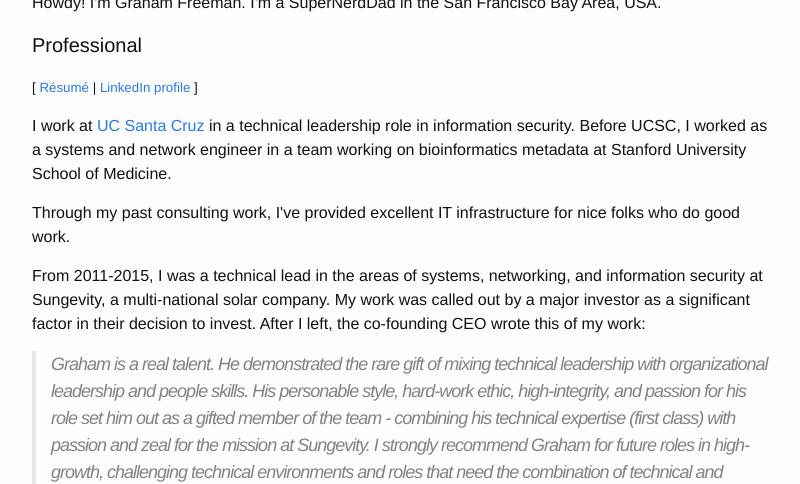
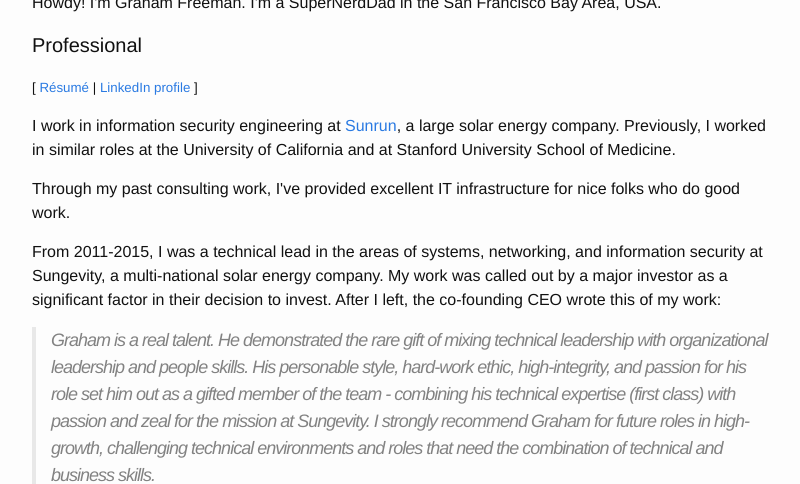
Before and after one commit to gjmf/gjmf.github.io, a Jekyll site: the page built from index.html, in a window 1280 px wide and 900 px high, cut to the strip 416-900 px from the top of the window. Shown: the whole strip, without its empty margins (238-1038 px from the left). Built offline with Jekyll 4.4.1, drawn with Linux system fonts in a browser that asks for light colours.

Commit message:
Update index.html
New job!

```diff
--- a/index.html
+++ b/index.html
@@ -23,13 +23,13 @@
 </p>
 
         <p>
-        I work at <a href="https://www.ucsc.edu/">UC Santa Cruz</a> in a technical leadership role in information security. Before UCSC, I worked as a systems and network engineer in a team working on bioinformatics metadata at Stanford University School of Medicine.
+	I work in information security engineering at <a href="https://www.sunrun.com/">Sunrun</a>, a large solar energy company. Previously, I worked in similar roles at the University of California and at Stanford University School of Medicine.
 	</p>
 	<p>
         Through my past consulting work, I've provided excellent IT infrastructure for nice folks who do good work.
         </p>
         <p>
-        From 2011-2015, I was a technical lead in the areas of systems, networking, and information security at Sungevity, a multi-national solar company. My work was called out by a major investor as a significant factor in their decision to invest. After I left, the co-founding CEO wrote this of my work:
+        From 2011-2015, I was a technical lead in the areas of systems, networking, and information security at Sungevity, a multi-national solar energy company. My work was called out by a major investor as a significant factor in their decision to invest. After I left, the co-founding CEO wrote this of my work:
 <br />
 <blockquote>
 Graham is a real talent. He demonstrated the rare gift of mixing technical leadership with organizational leadership and people skills. His personable style, hard-work ethic, high-integrity, and passion for his role set him out as a gifted member of the team - combining his technical expertise (first class) with passion and zeal for the mission at Sungevity. I strongly recommend Graham for future roles in high-growth, challenging technical environments and roles that need the combination of technical and business skills.
```
